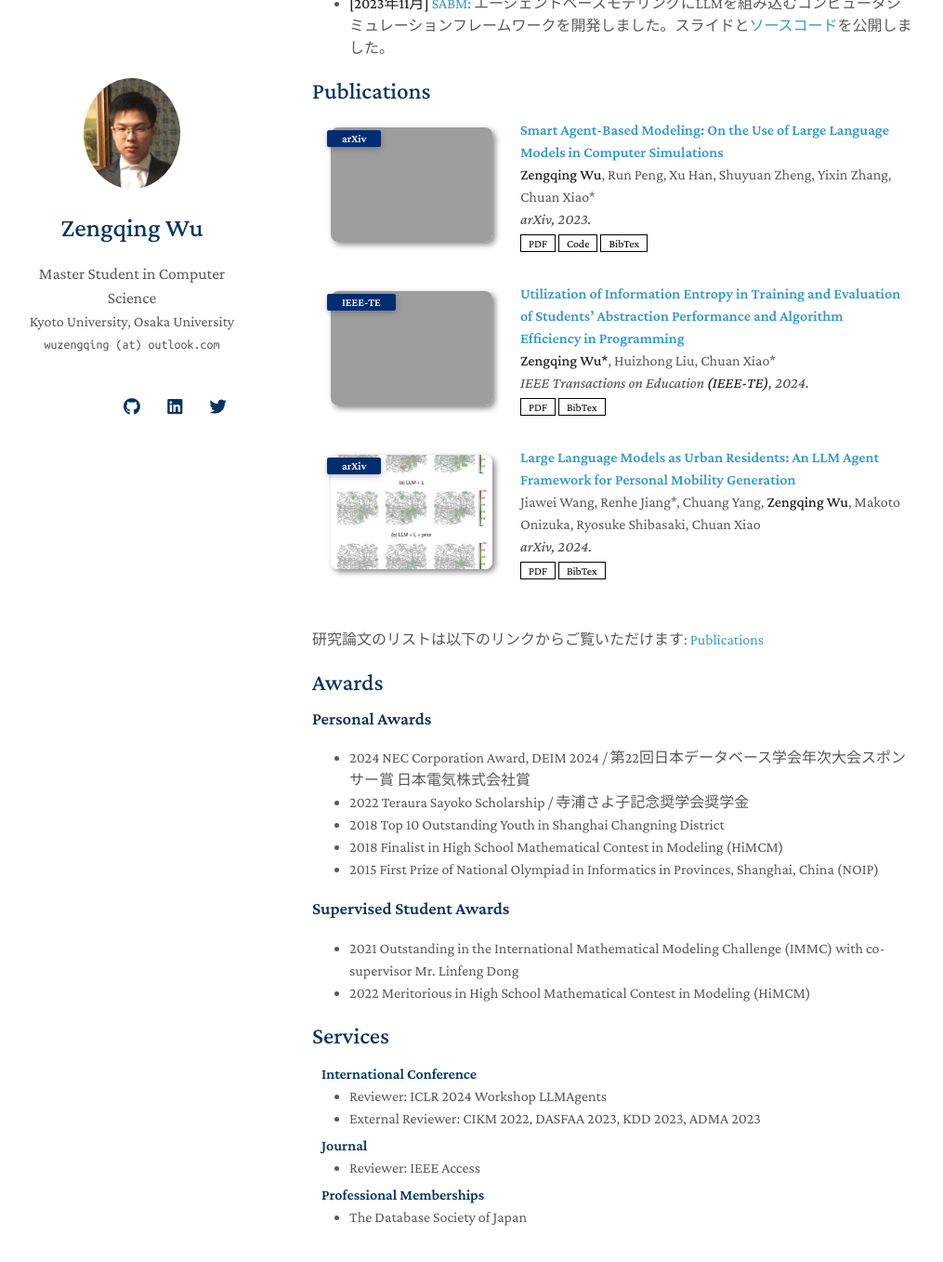
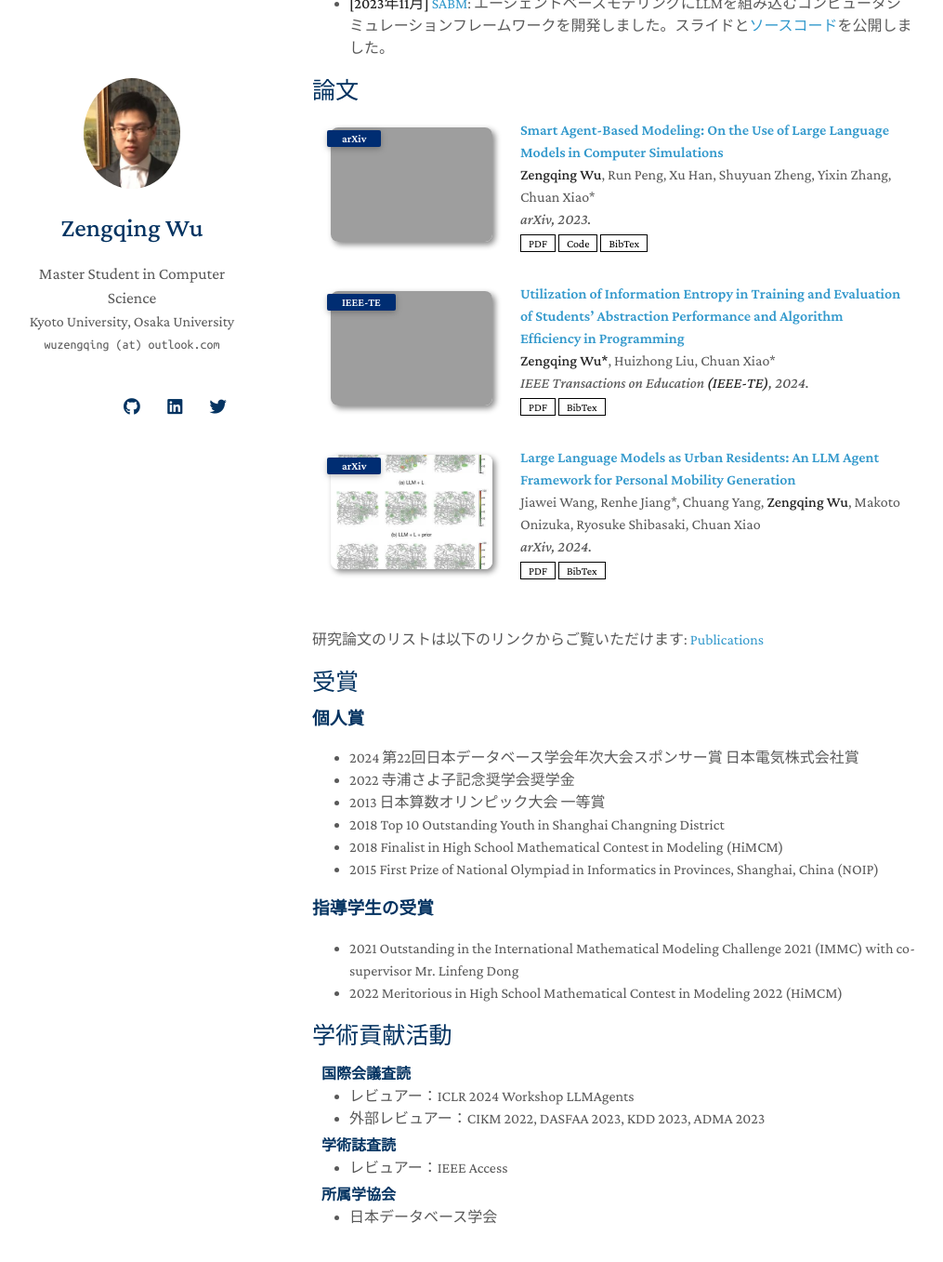
Before and after one commit to wuzengqing001225/wuzengqing001225.github.io, a Jekyll site: the page built from jp.md, in a window 1280 px wide and 1400 px high, scrolled down 709 px. Shown: the top 1357 px of the window at 93% size, without its empty margins (134-1149 px from the left). Built offline with Jekyll 4.4.1, drawn with Linux system fonts in a browser that asks for light colours; nearby versions of some CDN libraries; a style sheet for code colours, icons or effects is not loaded; our own code applies the rules of GitHub Pages for plain Markdown files; grey boxes are pictures that could not be loaded.

Commit message:
Update jp.md

```diff
--- a/jp.md
+++ b/jp.md
@@ -27,10 +27,10 @@ layout: homepage
 - **[2023年11月]** [SABM](https://arxiv.org/abs/2311.06330): エージェントベースモデリングにLLMを組み込むコンピュータシミュレーションフレームワークを開発しました。スライドと[ソースコード](https://github.com/Roihn/SABM)を公開しました。
 
 
-{% include_relative _includes/publications.md %}
+{% include_relative _includes/publications_jp.md %}
 
 研究論文のリストは以下のリンクからご覧いただけます: [Publications](./assets/files/Publication_List_Zengqing_Wu.pdf)
 
-{% include_relative _includes/awards.md %}
+{% include_relative _includes/awards_jp.md %}
 
-{% include_relative _includes/services.md %}
+{% include_relative _includes/services_jp.md %}
```
